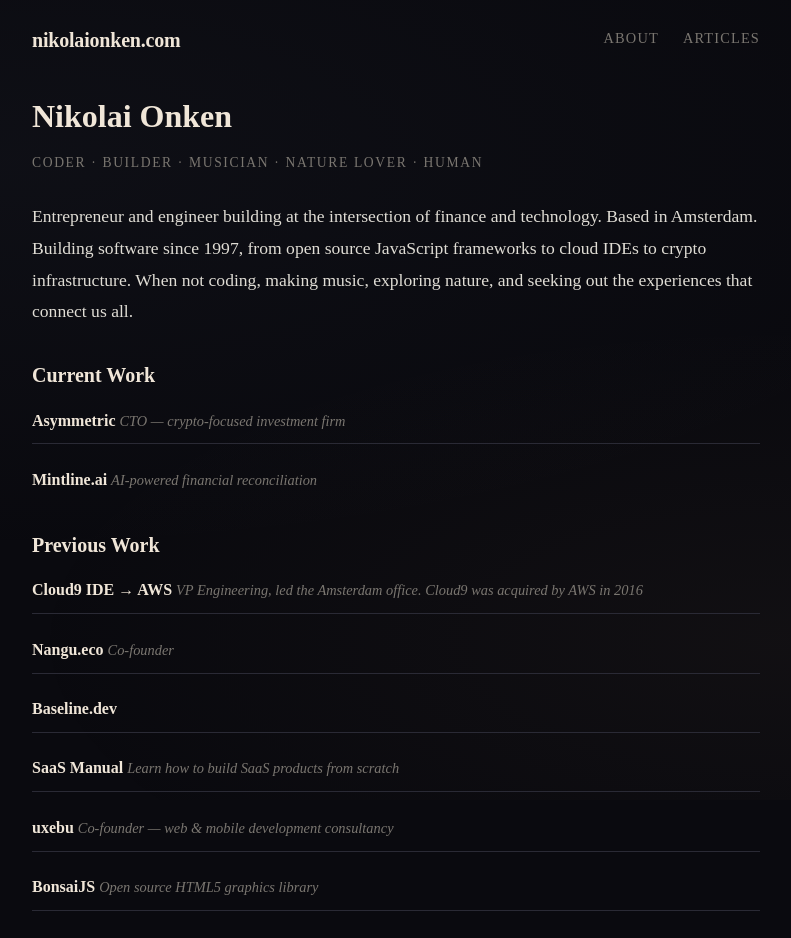
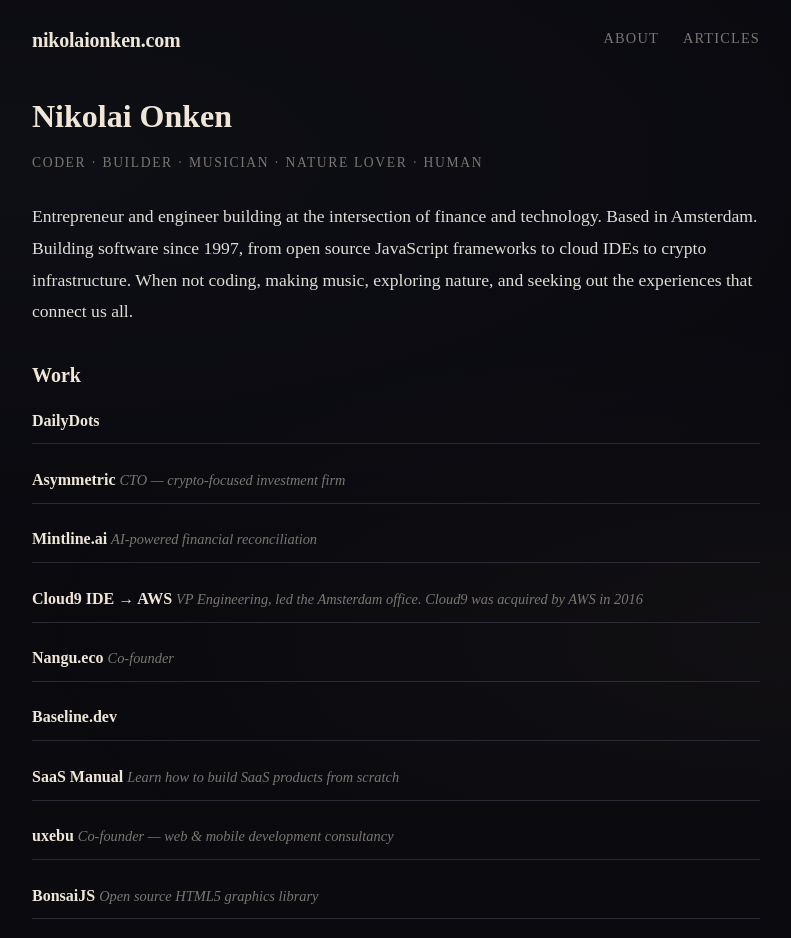
Before and after one commit to nonken/nikolaionken.com, a Next.js app: page /about in a window 1280 px wide. Shown: the top 938 px of the page, without its empty margins (244-1035 px from the left). Built offline with nearby package versions, Linux system fonts and the light colour scheme.

Commit message:
Merge work sections into single descending list and add DailyDots
Combine "Current Work" and "Previous Work" into a single "Work" section
as a unified descending list. Add DailyDots (dailydots.com) at the top.

```diff
--- a/src/app/about/page.tsx
+++ b/src/app/about/page.tsx
@@ -21,8 +21,11 @@
         experiences that connect us all.
       </p>
 
-      <h3>Current Work</h3>
+      <h3>Work</h3>
       <ul className="work-list">
+        <li>
+          <a href="https://www.dailydots.com/">DailyDots</a>
+        </li>
         <li>
           <a href="https://asymmetric.financial/">Asymmetric</a>{" "}
           <em>CTO &mdash; crypto-focused investment firm</em>
@@ -31,10 +34,6 @@
           <a href="https://mintline.ai/">Mintline.ai</a>{" "}
           <em>AI-powered financial reconciliation</em>
         </li>
-      </ul>
-
-      <h3>Previous Work</h3>
-      <ul className="work-list">
         <li>
           <a href="https://aws.amazon.com/cloud9/">Cloud9 IDE &rarr; AWS</a>{" "}
           <em>
```
